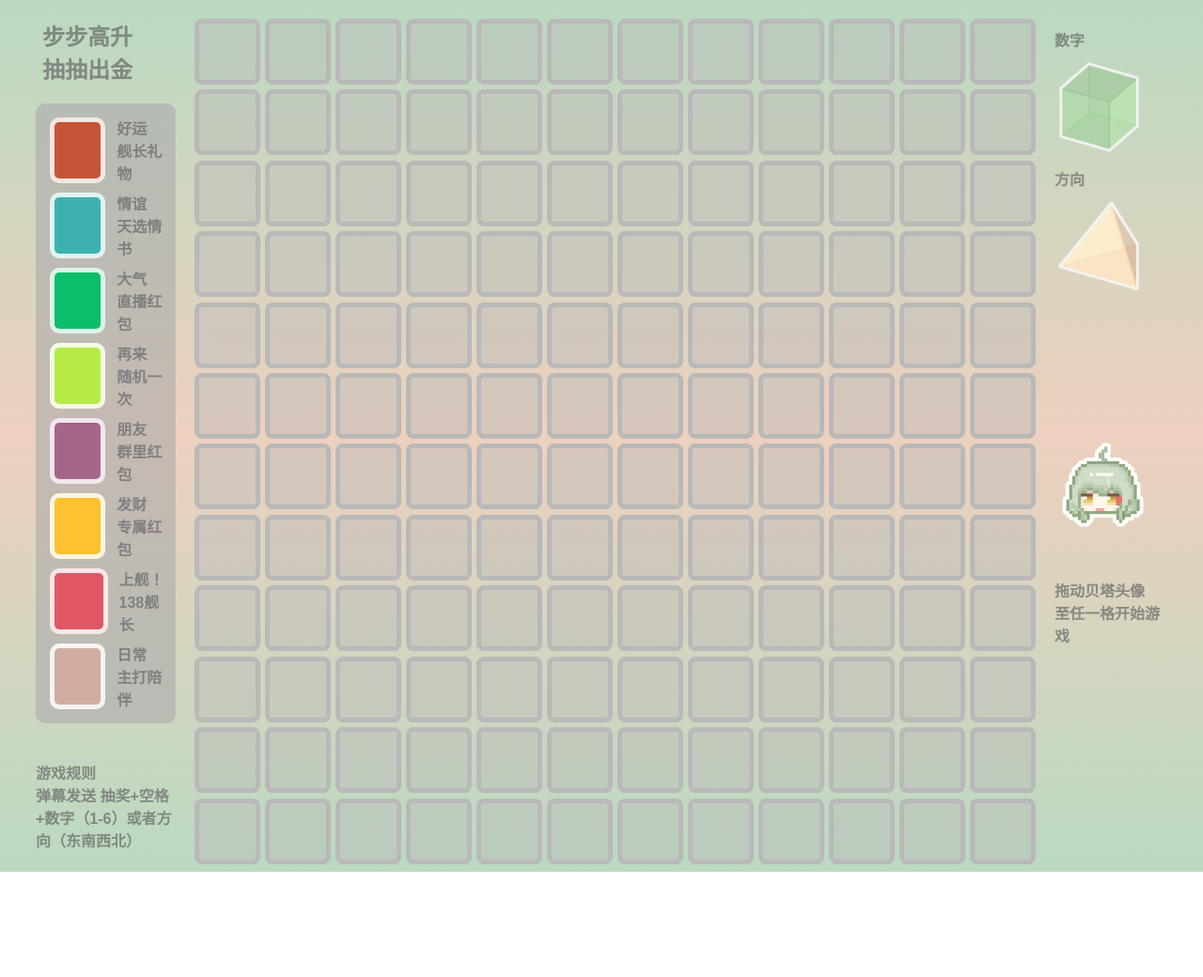
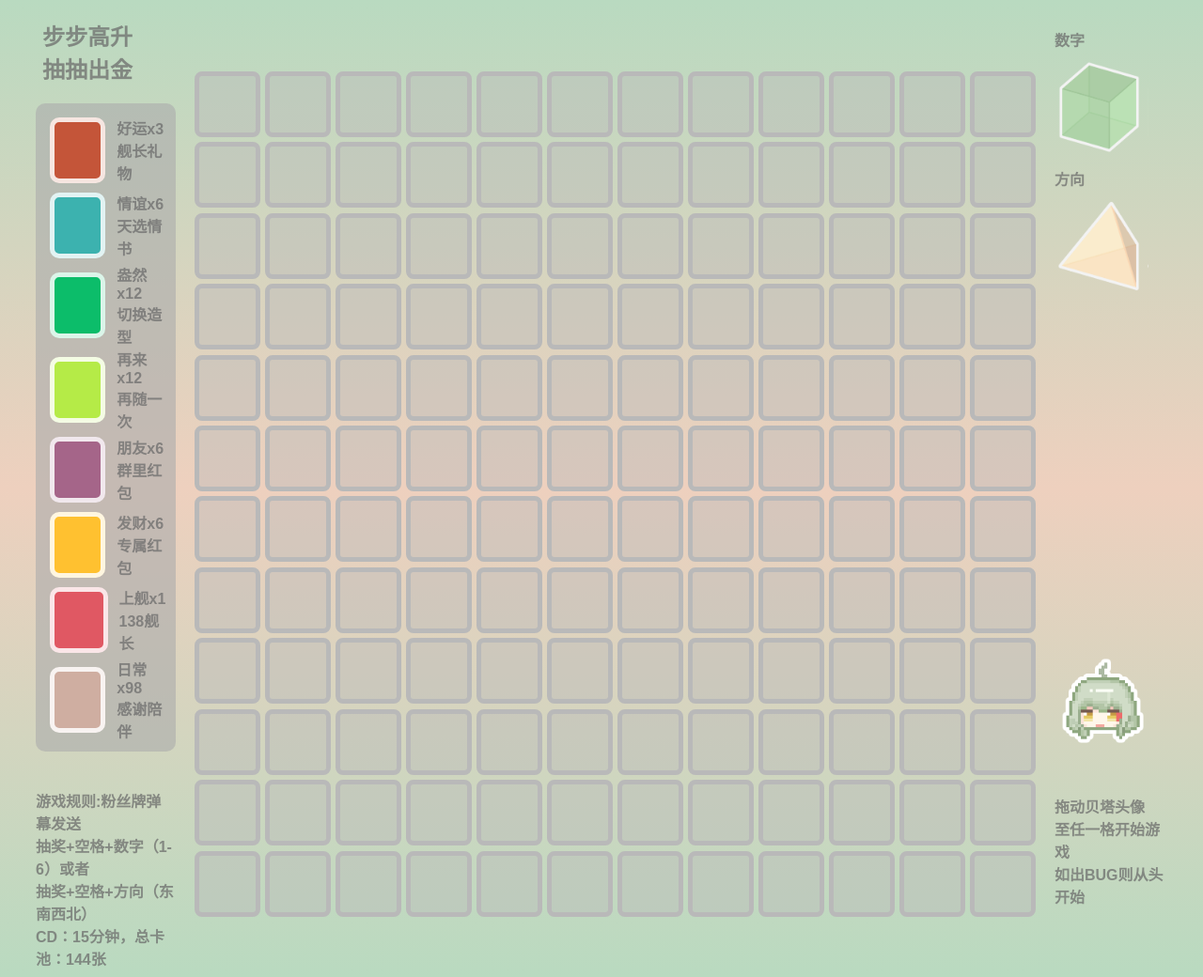
Before and after one commit to TJ1B/gameboard, a plain HTML site: page index.html in a window 1280 px wide. Shown: the whole page at 94% size. Before the commit the page ends 928 px from the top, so only its background shows below. Drawn offline with nearby package versions, Linux system fonts and the light colour scheme.

Commit message:
update rule and card pool

```diff
--- a/index.html
+++ b/index.html
@@ -26,63 +26,65 @@
             <div class="cardBox">
                 <div class="colorCard" style="background-color: rgb(196, 85, 57);"></div>
                 <div class="cardText">
-                 <div>好运</div>
+                 <div>好运x3</div>
                  <div>舰长礼物</div>
                 </div>
             </div>
             <div class="cardBox">
                 <div class="colorCard" style="background-color: rgba(60,178,175);"></div>
                 <div class="cardText">
-                 <div>情谊</div>
+                 <div>情谊x6 </div>
                  <div>天选情书</div>
                 </div>
             </div>
             <div class="cardBox">
                 <div class="colorCard" style="background-color:  rgb(12, 189, 106);"></div>
                 <div class="cardText">
-                 <div>大气</div>
-                 <div>直播红包</div>
+                 <div>盎然x12</div>
+                 <div>切换造型</div>
                 </div>
             </div>
             <div class="cardBox">
                 <div class="colorCard" style="background-color:  rgb(181,235,71);"></div>
                 <div class="cardText">
-                 <div>再来</div>
-                 <div>随机一次</div>
+                 <div>再来x12</div>
+                 <div>再随一次</div>
                 </div>
             </div>
             <div class="cardBox">
                 <div class="colorCard" style="background-color:  rgb(165,101,137);"></div>
                 <div class="cardText">
-                 <div>朋友</div>
+                 <div>朋友x6</div>
                  <div>群里红包</div>
                 </div>
             </div>
             <div class="cardBox">
                 <div class="colorCard" style="background-color:  rgb(255,193,48);"></div>
                 <div class="cardText">
-                 <div>发财</div>
+                 <div>发财x6</div>
                  <div>专属红包</div>
                 </div>
             </div>
             <div class="cardBox">
                 <div class="colorCard" style="background-color:  rgb(224, 88, 99);"></div>
                 <div class="cardText">
-                 <div>上舰！</div>
+                 <div>上舰x1</div>
                  <div>138舰长</div>
                 </div>
             </div>
             <div class="cardBox">
                 <div class="colorCard" style="background-color:  rgb(207,174,161);"></div>
                 <div class="cardText">
-                 <div>日常</div>
-                 <div>主打陪伴</div>
+                 <div>日常x98</div>
+                 <div>感谢陪伴</div>
                 </div>
             </div>
             </div>
             <div class="ruleText">
-                <div>游戏规则</div>
-                <div>弹幕发送 抽奖+空格+数字（1-6）或者方向（东南西北）</div>
+                <div>游戏规则:粉丝牌弹幕发送</div>
+                <div>抽奖+空格+数字（1-6）或者</div>
+                <div>抽奖+空格+方向（东南西北）</div>
+                <div>CD：15分钟，总卡池：144张</div>
             </div>
             </div>
 <!-- 144 divs for the grid -->
@@ -151,6 +153,7 @@
     <div class="ruleText">
         <div>拖动贝塔头像</div>
         <div>至任一格开始游戏</div>
+        <div>如出BUG则从头开始</div>
     </div>
 
 </div>
--- a/script.js
+++ b/script.js
@@ -100,14 +100,14 @@ $(function() {
 */
 document.addEventListener('DOMContentLoaded', () => {
   const colorDistribution = {
-    'rgb(196, 85, 57)': 6,
+    'rgb(196, 85, 57)': 3,
     'rgba(60,178,175)': 6,
     'rgb(12, 189, 106)': 12,
     'rgb(181,235,71)': 12,
     'rgb(165,101,137)': 6,
     'rgb(255,193,48)': 6,
     'rgb(224, 88, 99)': 1,
-    'rgb(207,174,161)': 95
+    'rgb(207,174,161)': 98
   };
   const cards = [];
 
--- a/styles.css
+++ b/styles.css
@@ -248,7 +248,7 @@ align-items: center;
 }
 
 .figure-countainer{
-    margin-top: 150px;
+    margin-top: 180px;
     display: flex;
     flex-direction: column;
     text-align: left;
@@ -261,6 +261,7 @@ align-items: center;
 }
 
 .figures {
+    margin-top: 200px;
     width: 100px;
     height: auto;
     cursor: pointer;
```
